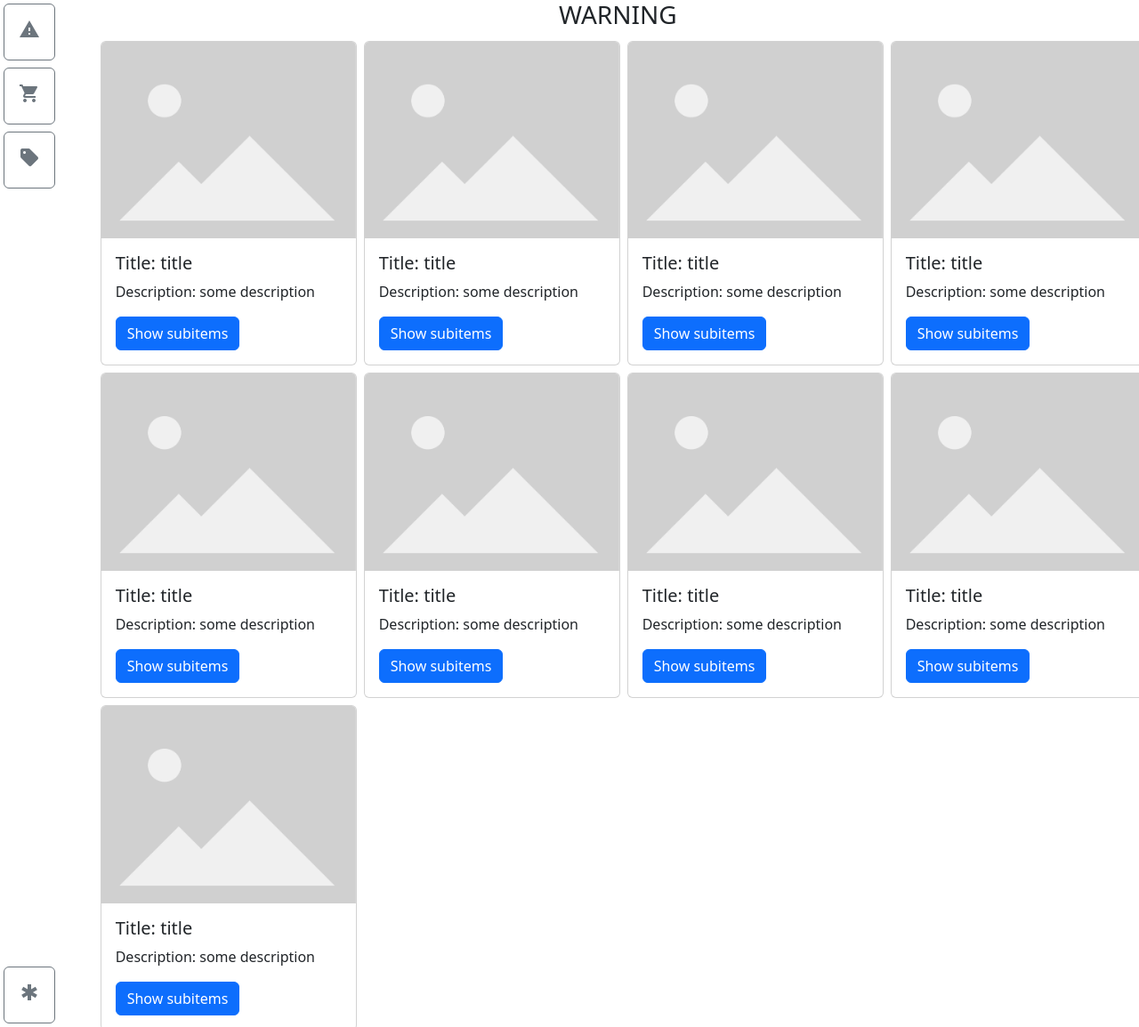
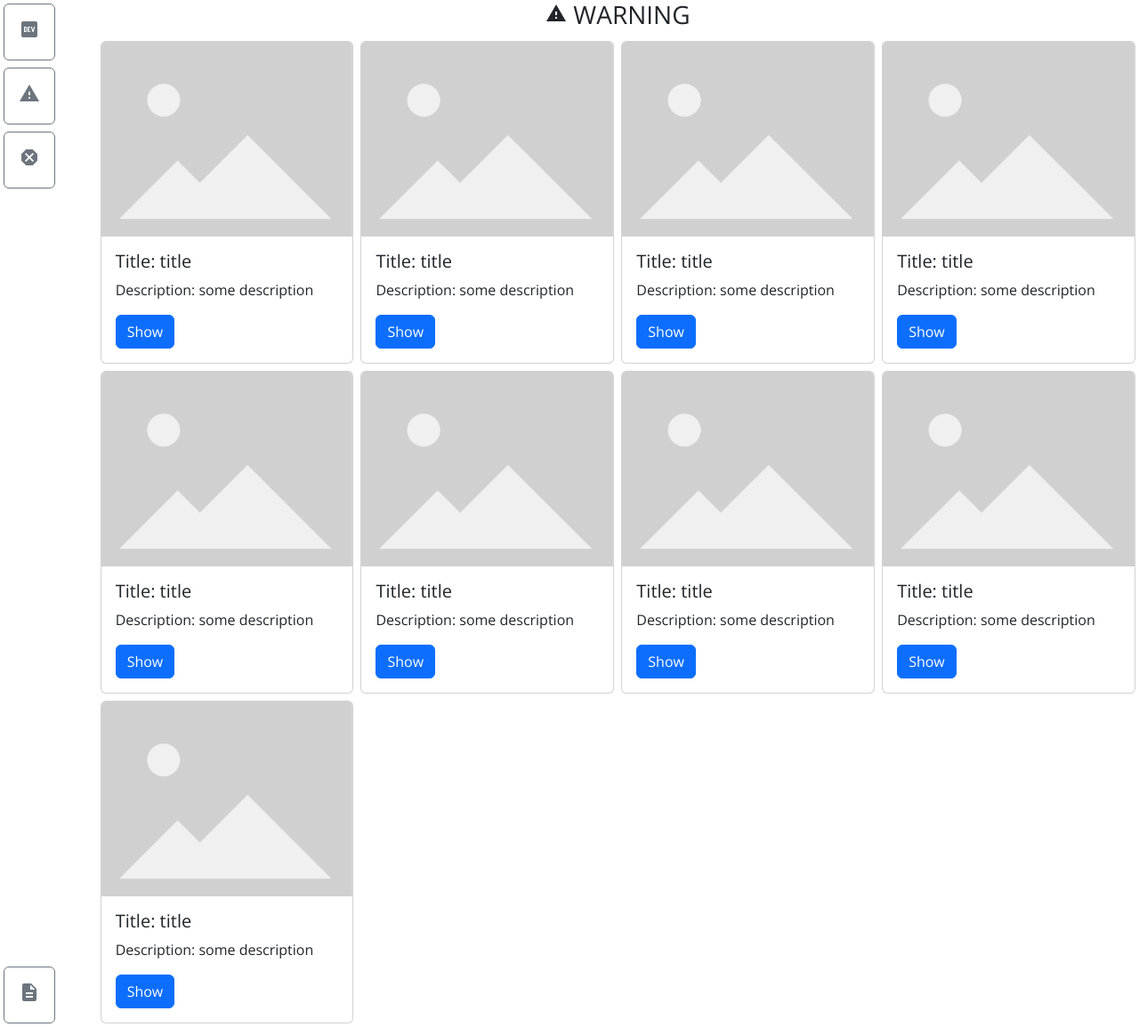
Before and after one commit to TANIASAIKO/exam, a Django app: page /tags/warning in a window 1280 px wide. Shown: the whole page at 89% size. Run offline with Django 4.2, Linux system fonts and the light colour scheme.

Commit message:
add part of app

```diff
--- a/app/pages/static/index.css
+++ b/app/pages/static/index.css
@@ -0,0 +1,4 @@
+html,
+body {
+  font-family: 'Open Sans', sans-serif !important;
+}
--- a/app/pages/templates/base.html
+++ b/app/pages/templates/base.html
@@ -5,7 +5,13 @@
   {% include 'head.html' %}
 </head>
 <body class="h-100 overflow-hidden">
-  {% block content %}
-  {% endblock %}
+  <div class="row h-100">
+    <div class="col-1 h-100">
+      {% block menu %}{% endblock %}
+    </div>
+    <div class="col-11 h-100">
+      {% block content %}{% endblock %}
+    </div>
+  </div>
 </body>
 </html>
--- a/app/pages/templates/components/board-item.html
+++ b/app/pages/templates/components/board-item.html
@@ -12,12 +12,12 @@
     </div>
   </div>
 {% else %}
-  <div class="card m-1 p-0" style="width: 18rem;">
+  <div class="card m-1 p-0" style="max-width: 100rem;">
     <img src="{% static 'placeholder-image.png' %}" class="card-img-top" alt="image">
     <div class="card-body">
       <h5 class="card-title">Title: {{ item.title }}</h5>
       <p class="card-text">Description: {{ item.description }}</p>
-      <a href="{% url 'tag' item.tag %}" class="btn btn-primary">Show subitems</a>
+      <a href="{% url 'tag' item.tag %}" class="btn btn-primary">Show</a>
     </div>
   </div>
 {% endif %}
--- a/app/pages/templates/components/board.html
+++ b/app/pages/templates/components/board.html
@@ -1,7 +1,14 @@
 {% load string_filters %}
 
 <div class="board h-100 overflow-x-hidden overflow-y-auto">
-  <h3 class="text-center text-uppercase">{{ current.tag|space }}</h3>
+  <h3 class="text-center text-uppercase">
+    {% if current %}
+      <span class="material-icons">{{ current.tag }}</span>
+      {{ current.tag|space }}
+    {% else %}
+      All
+    {% endif %}
+  </h3>
   {% if board_items|length %}
     <div class="board__items" style="display: grid; grid-template-columns: 1fr 1fr 1fr 1fr;">
       {% for item in board_items %}
--- a/app/pages/templates/components/menu-item.html
+++ b/app/pages/templates/components/menu-item.html
@@ -1,3 +1,3 @@
-<a class="menu__item btn btn-outline-secondary p-3 m-1" href="/tags/{{ item.tag }}">
-  <span class="material-icons">{{ item.tag }}</span>
+<a class="menu__item btn btn-outline-secondary p-3 m-1" href="{{ href }}">
+  <span class="material-icons">{{ icon_name }}</span>
 </a>
--- a/app/pages/templates/components/menu.html
+++ b/app/pages/templates/components/menu.html
@@ -1,17 +1,18 @@
-<div class="menu h-100 d-flex flex-column justify-content-between">
+<div class="menu h-100 d-flex flex-column justify-content-between" style="width: 70px">
   <div class="menu__items justify-content-start">
+    {% url "index" as href %}
+    {% include 'components/menu-item.html' with icon_name="logo_dev" href=href %}
+
     {% for item in menu_items %}
-      {% if item.menu_type == 'common' %}
-        {% include 'components/menu-item.html' with item=item %}
-      {% endif %}
+      {% url "tag" item.tag as href %}
+      {% include 'components/menu-item.html' with icon_name=item.tag href=href %}
     {% endfor %}
   </div>
 
   <div class="menu__extra-items justify-content-end">
-    {% for item in menu_items %}
-      {% if item.menu_type == 'extra' %}
-        {% include 'components/menu-item.html' with item=item %}
-      {% endif %}
+    {% for item in extra_menu_items %}
+      {% url item.url_name as href %}
+      {% include 'components/menu-item.html' with icon_name=item.icon_name href=href %}
     {% endfor %}
   </div>
 </div>
--- a/app/pages/templates/head.html
+++ b/app/pages/templates/head.html
@@ -3,8 +3,12 @@
 <meta charset="utf-8">
 <title>Site</title>
 <meta name="viewport" content="width=device-width, initial-scale=1">
-<link rel="stylesheet" type="text/css" href="{% static 'pages/index.css' %}">
+<link rel="stylesheet" type="text/css" href="{% static 'index.css' %}">
 <link rel="shortcut icon" href="{% static 'favicon.ico' %}"/>
 <link href="https://cdn.jsdelivr.net/npm/bootstrap@5.3.0-alpha1/dist/css/bootstrap.min.css" rel="stylesheet" integrity="sha384-GLhlTQ8iRABdZLl6O3oVMWSktQOp6b7In1Zl3/Jr59b6EGGoI1aFkw7cmDA6j6gD" crossorigin="anonymous">
 <link href="https://fonts.googleapis.com/icon?family=Material+Icons" rel="stylesheet">
 <script src="{% static 'index.js' %}"></script>
+
+<link rel="preconnect" href="https://fonts.googleapis.com">
+<link rel="preconnect" href="https://fonts.gstatic.com" crossorigin>
+<link href="https://fonts.googleapis.com/css2?family=Open+Sans:wght@300&display=swap" rel="stylesheet">
--- a/app/pages/templates/pages/index.html
+++ b/app/pages/templates/pages/index.html
@@ -1,14 +1,9 @@
 {% extends 'base.html' %}
 
+{% block menu %}
+  {% include 'components/menu.html' %}
+{% endblock %}
+
 {% block content %}
-  <div class="h-100">
-    <div class="row h-100">
-      <div class="col h-100">
-        {% include 'components/menu.html' %}
-      </div>
-      <div class="col-11 h-100">
-        {% include 'components/board.html' with current=current %}
-      </div>
-    </div>
-  </div>
+  {% include 'components/board.html' with current=current %}
 {% endblock %}
--- a/app/pages/urls.py
+++ b/app/pages/urls.py
@@ -4,4 +4,5 @@ from . import views
 urlpatterns = [
     path('', views.index, name='index'),
     path('tags/<slug:tag_name>', views.index, name='tag'),
+    path('description', views.description, name='description'),
 ]
--- a/app/pages/views.py
+++ b/app/pages/views.py
@@ -1,7 +1,7 @@
 from django.shortcuts import render
 
 TEST_TAG_ITEMS =  [
-    { 'tag': 'warning', 'parent_tag': None, 'title': 'title', 'description': 'some description', 'menu_type': 'common' },
+    { 'tag': 'warning', 'parent_tag': None, 'title': 'title', 'description': 'some description' },
     { 'tag': 'warning2', 'parent_tag': 'warning', 'title': 'title', 'description': 'some description' },
     { 'tag': 'warning3', 'parent_tag': 'warning', 'title': 'title', 'description': 'some description' },
     { 'tag': 'warning1', 'parent_tag': 'warning', 'title': 'title', 'description': 'some description' },
@@ -12,45 +12,40 @@ TEST_TAG_ITEMS =  [
     { 'tag': 'warning8', 'parent_tag': 'warning', 'title': 'title', 'description': 'some description' },
     { 'tag': 'warning9', 'parent_tag': 'warning', 'title': 'title', 'description': 'some description' },
 
-    { 'tag': 'shopping_cart', 'parent_tag': None, 'title': 'title', 'description': 'some description', 'menu_type': 'common' },
-    { 'tag': 'shopping_cart1', 'parent_tag': 'shopping_cart', 'title': 'title', 'description': 'some description' },
-    { 'tag': 'shopping_cart2', 'parent_tag': 'shopping_cart', 'title': 'title', 'description': 'some description' },
-    { 'tag': 'shopping_cart3', 'parent_tag': 'shopping_cart', 'title': 'title', 'description': 'some description' },
-    { 'tag': 'shopping_cart4', 'parent_tag': 'shopping_cart', 'title': 'title', 'description': 'some description' },
-    { 'tag': 'shopping_cart5', 'parent_tag': 'shopping_cart', 'title': 'title', 'description': 'some description' },
-    { 'tag': 'shopping_cart6', 'parent_tag': 'shopping_cart', 'title': 'title', 'description': 'some description' },
-    { 'tag': 'shopping_cart7', 'parent_tag': 'shopping_cart', 'title': 'title', 'description': 'some description' },
-    { 'tag': 'shopping_cart8', 'parent_tag': 'shopping_cart', 'title': 'title', 'description': 'some description' },
-    { 'tag': 'shopping_cart9', 'parent_tag': 'shopping_cart', 'title': 'title', 'description': 'some description' },
+    { 'tag': 'dangerous', 'parent_tag': None, 'title': 'title', 'description': 'some description' },
+    { 'tag': 'dangerous1', 'parent_tag': 'dangerous', 'title': 'title', 'description': 'some description' },
+    { 'tag': 'dangerous2', 'parent_tag': 'dangerous', 'title': 'title', 'description': 'some description' },
+    { 'tag': 'dangerous3', 'parent_tag': 'dangerous', 'title': 'title', 'description': 'some description' },
+    { 'tag': 'dangerous4', 'parent_tag': 'dangerous', 'title': 'title', 'description': 'some description' },
+    { 'tag': 'dangerous5', 'parent_tag': 'dangerous', 'title': 'title', 'description': 'some description' },
+    { 'tag': 'dangerous6', 'parent_tag': 'dangerous', 'title': 'title', 'description': 'some description' },
+    { 'tag': 'dangerous7', 'parent_tag': 'dangerous', 'title': 'title', 'description': 'some description' },
+    { 'tag': 'dangerous8', 'parent_tag': 'dangerous', 'title': 'title', 'description': 'some description' },
+    { 'tag': 'dangerous9', 'parent_tag': 'dangerous', 'title': 'title', 'description': 'some description' },
+]
 
-    { 'tag': 'sell', 'parent_tag': None, 'title': 'title', 'description': 'some description', 'menu_type': 'common' },
-    { 'tag': 'sell1', 'parent_tag': 'sell', 'title': 'title', 'description': 'some description' },
-    { 'tag': 'sell2', 'parent_tag': 'sell', 'title': 'title', 'description': 'some description' },
-    { 'tag': 'sell3', 'parent_tag': 'sell', 'title': 'title', 'description': 'some description' },
-    { 'tag': 'sell4', 'parent_tag': 'sell', 'title': 'title', 'description': 'some description' },
-    { 'tag': 'sell5', 'parent_tag': 'sell', 'title': 'title', 'description': 'some description' },
-    { 'tag': 'sell6', 'parent_tag': 'sell', 'title': 'title', 'description': 'some description' },
-    { 'tag': 'sell7', 'parent_tag': 'sell', 'title': 'title', 'description': 'some description' },
-    { 'tag': 'sell8', 'parent_tag': 'sell', 'title': 'title', 'description': 'some description' },
-    { 'tag': 'sell9', 'parent_tag': 'sell', 'title': 'title', 'description': 'some description' },
-
-    { 'tag': 'emergency', 'parent_tag': None, 'title': 'title', 'description': 'some description', 'menu_type': 'extra' },
-    { 'tag': 'emergency1', 'parent_tag': 'emergency', 'title': 'title', 'description': 'some description' },
-    { 'tag': 'emergency2', 'parent_tag': 'emergency', 'title': 'title', 'description': 'some description' },
-    { 'tag': 'emergency3', 'parent_tag': 'emergency', 'title': 'title', 'description': 'some description' },
-    { 'tag': 'emergency4', 'parent_tag': 'emergency', 'title': 'title', 'description': 'some description' },
-    { 'tag': 'emergency5', 'parent_tag': 'emergency', 'title': 'title', 'description': 'some description' },
-    { 'tag': 'emergency6', 'parent_tag': 'emergency', 'title': 'title', 'description': 'some description' },
-    { 'tag': 'emergency7', 'parent_tag': 'emergency', 'title': 'title', 'description': 'some description' },
-    { 'tag': 'emergency8', 'parent_tag': 'emergency', 'title': 'title', 'description': 'some description' },
-    { 'tag': 'emergency9', 'parent_tag': 'emergency', 'title': 'title', 'description': 'some description' },
+EXTRA_MENU_ITEMS = [
+    { 'icon_name': 'description', 'url_name': 'description' },
+    # { 'icon_name': 'logout', 'url_name': 'logout' },
 ]
 
 def index(request, tag_name = None):
     ctx = {
-        'menu_items': [*filter(lambda i: i.get('menu_type') is not None, TEST_TAG_ITEMS)],
+        'menu_items': [*filter(lambda i: i.get('parent_tag') is None, TEST_TAG_ITEMS)],
+        'extra_menu_items': EXTRA_MENU_ITEMS,
         'board_items': [*filter(lambda i: tag_name is None or i.get('parent_tag', None) == tag_name, TEST_TAG_ITEMS)],
-        'current': next(item for item in TEST_TAG_ITEMS if item.get('tag', None) == tag_name)
+        'current': next(item for item in TEST_TAG_ITEMS if item.get('tag', None) == tag_name) if tag_name else None
     }
 
     return render(request, 'pages/index.html', ctx)
+
+def description(request):
+    ctx = {
+        'menu_items': [*filter(lambda i: i.get('parent_tag') is None, TEST_TAG_ITEMS)],
+        'extra_menu_items': EXTRA_MENU_ITEMS,
+    }
+
+    return render(request, 'pages/description.html', ctx)
+
+# def logout(request):
+#     return render(request, 'pages/index.html')
```
Also changed, not shown: app/pages/templates/pages/description.html (added, +33 -0 lines).
